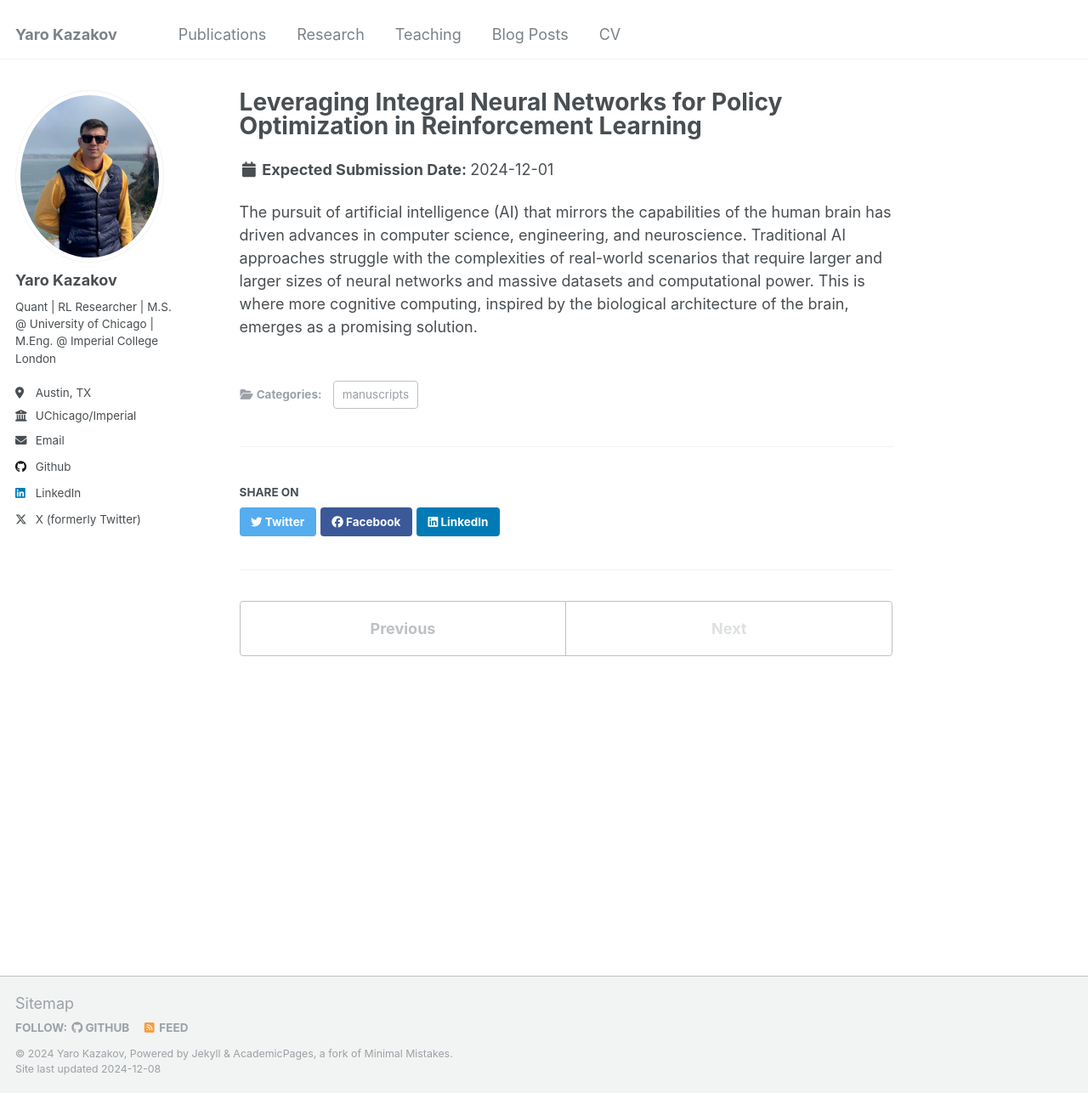
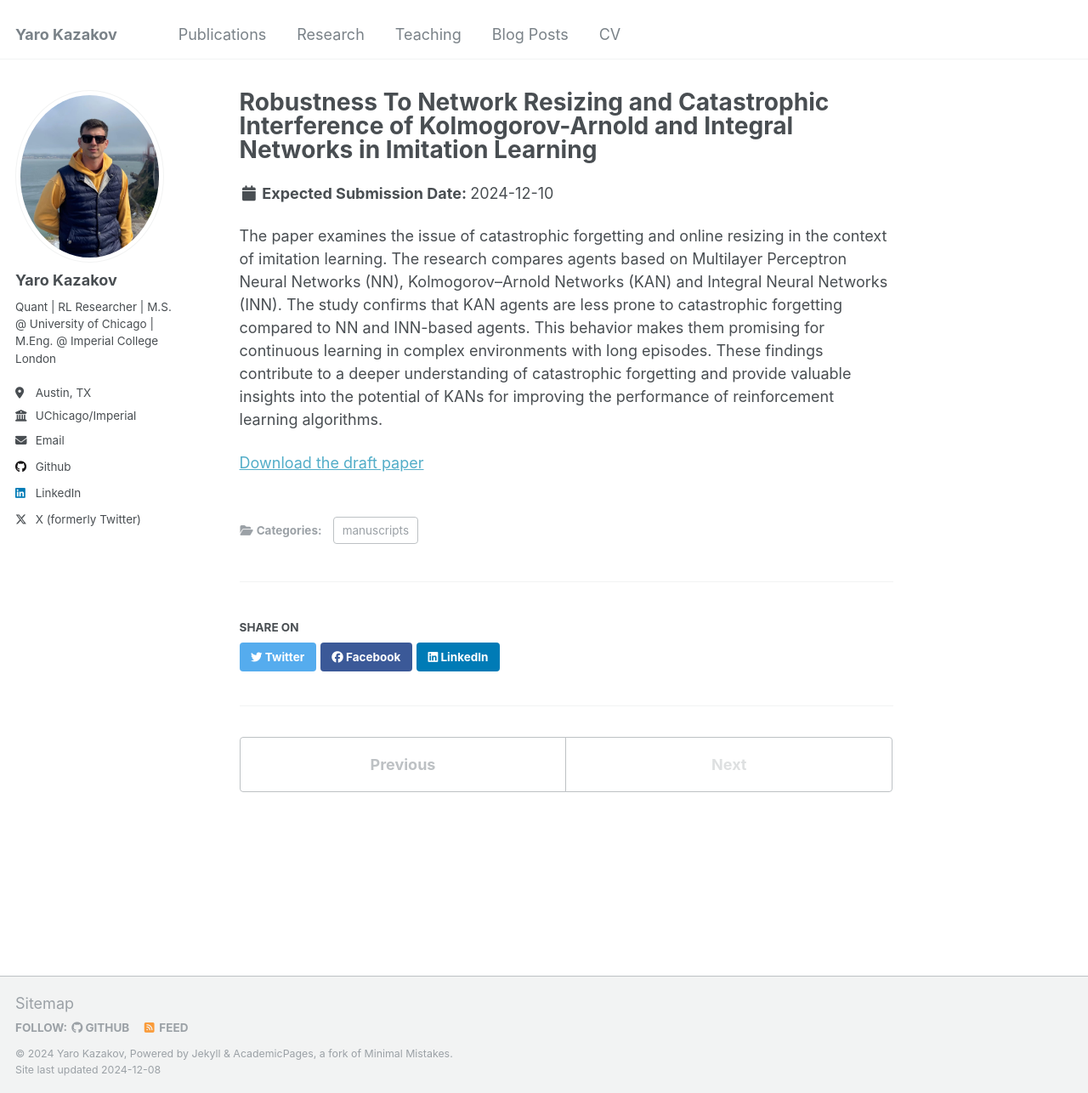
Before and after one commit to YaroKazakov/yarokazakov.github.io, a Jekyll site: the page built from _publications/2024-12-01-preprint-INN-1.md, in a window 1280 px wide and 1286 px high. Shown: the whole window at 85% size. Built offline with Jekyll 4.4.1, drawn with Linux system fonts in a browser that asks for light colours.

Commit message:
Paper update

```diff
--- a/_publications/2024-12-01-preprint-INN-1.md
+++ b/_publications/2024-12-01-preprint-INN-1.md
@@ -1,11 +1,13 @@
 ---
-title: "Leveraging Integral Neural Networks for Policy Optimization in Reinforcement Learning"
+title: "Robustness To Network Resizing and Catastrophic Interference of Kolmogorov-Arnold and Integral Networks in Imitation Learning"
 collection: publications
 category: manuscripts
 preprint: true
 permalink: /publication/2024-12-01-preprint-INN-1
-excerpt: 'Using Cognitive Inspired Neural Network Architecture for Policy Optimization in Reinforcement Learning'
-date: 2024-12-01
+excerpt: 'Examination of Catastrophic Forgetting and Online Resizing in Imitation Learning'
+date: 2024-12-10
 ---
 
-The pursuit of artificial intelligence (AI) that mirrors the capabilities of the human brain has driven advances in computer science, engineering, and neuroscience. Traditional AI approaches struggle with the complexities of real-world scenarios that require larger and larger sizes of neural networks and massive datasets and computational power. This is where more cognitive computing, inspired by the biological architecture of the brain, emerges as a promising solution.
+The paper examines the issue of catastrophic forgetting and online resizing in the context of imitation learning. The research compares agents based on Multilayer Perceptron Neural Networks (NN), Kolmogorov–Arnold Networks (KAN) and Integral Neural Networks (INN). The study confirms that KAN agents are less prone to catastrophic forgetting compared to NN and INN-based agents. This behavior makes them promising for continuous learning in complex environments with long episodes. These findings contribute to a deeper understanding of catastrophic forgetting and provide valuable insights into the potential of KANs for improving the performance of reinforcement learning algorithms.
+
+[Download the draft paper](assets/pdf/2024-12-01-preprint-INN-1.pdf)
```
Also changed, not shown: _pages/about.md (+1 -3 lines).
